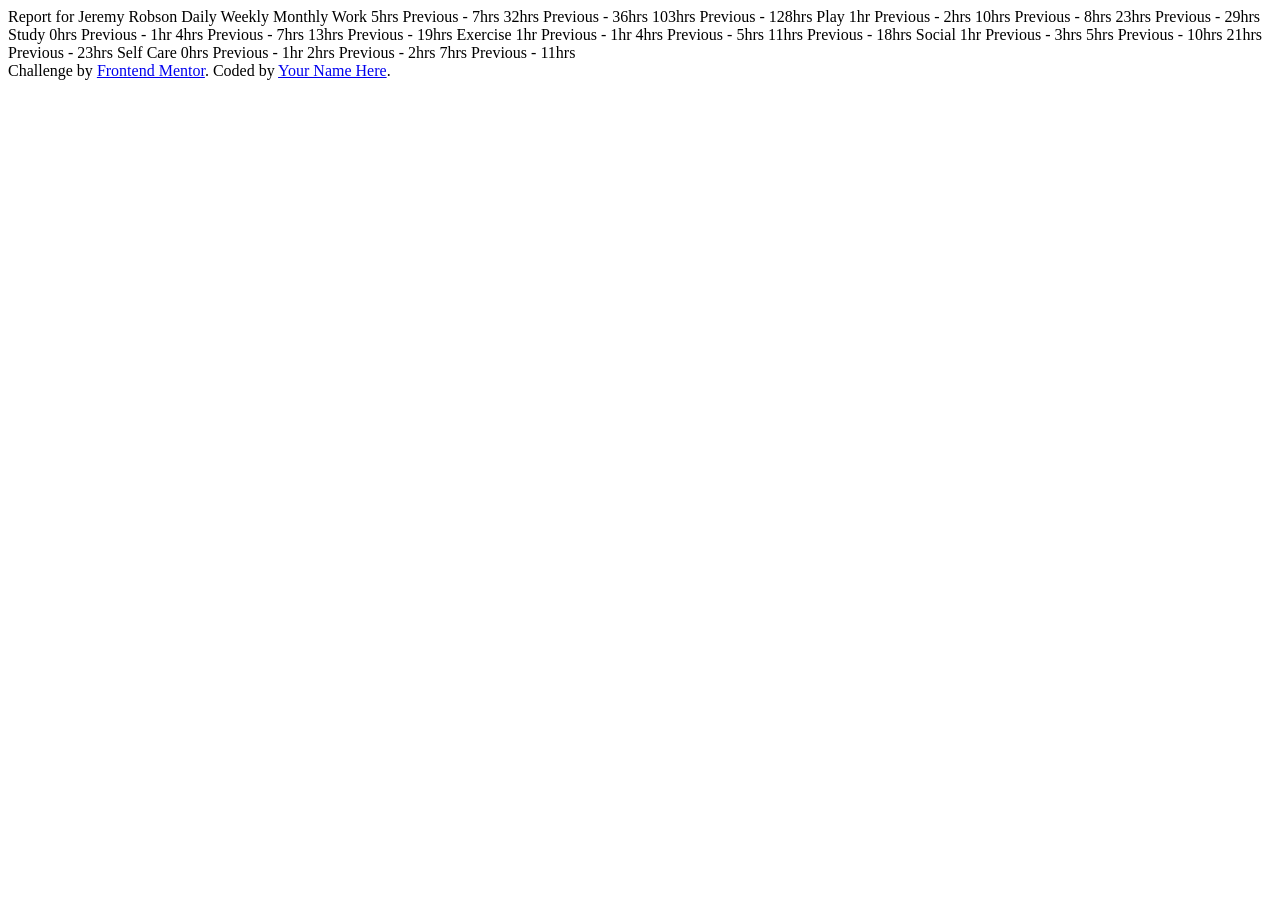
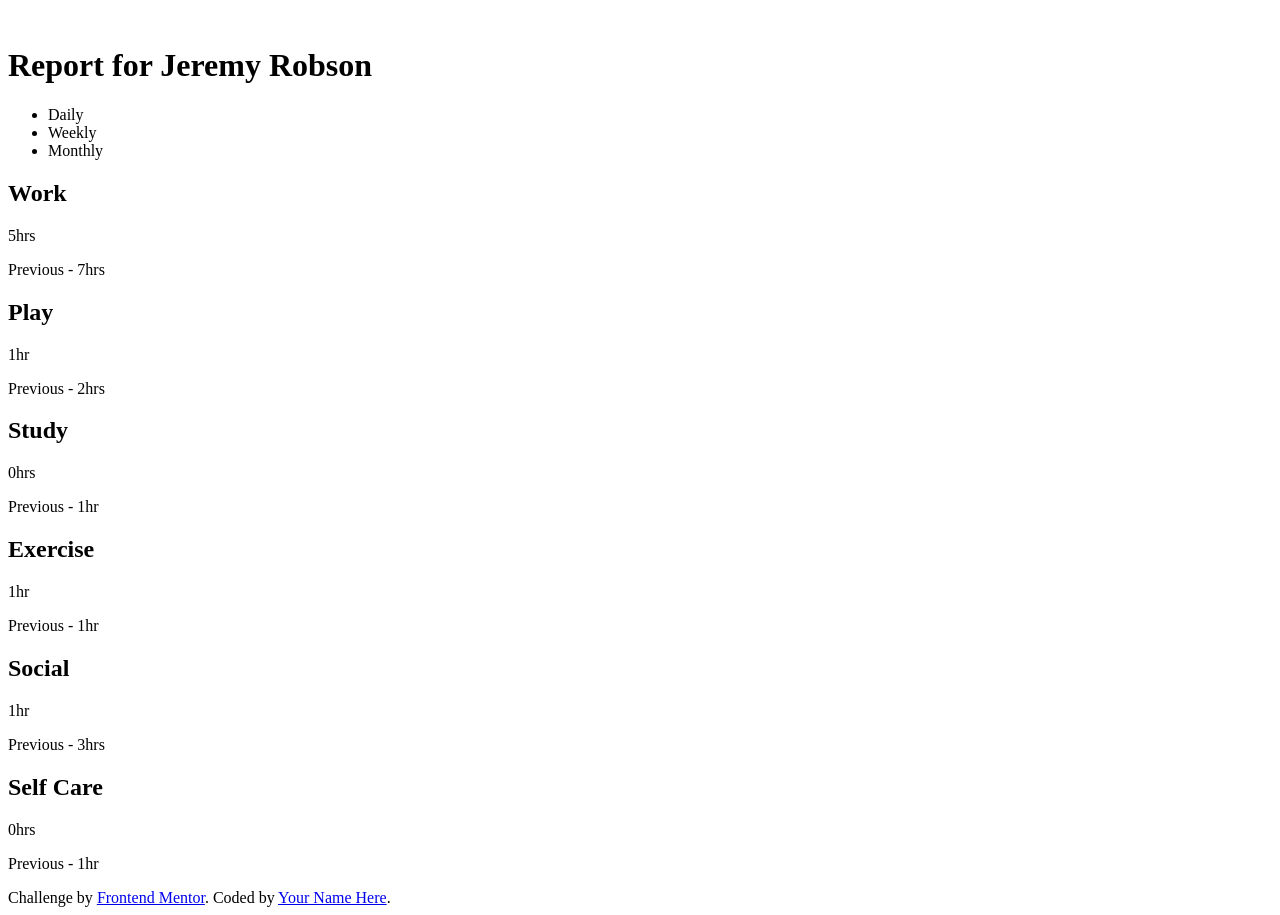
Before and after one commit to DawidOlszewski/Time-Tracking-Dashboard, a plain HTML site: page index.html in a window 1280 px wide. Before the commit the page ends 800 px from the top, so only its background shows below. Drawn offline with Linux system fonts and the light colour scheme.

Commit message:
modernizing html

```diff
--- a/index.html
+++ b/index.html
@@ -13,61 +13,61 @@
   <link rel="stylesheet" href="style.css">
 </head>
 <body>
+  <div>
+    <img src="" alt="">
+    <h1><span>Report for</span>
+    Jeremy Robson</h1>
+    <ul>
+      <li>Daily</li>
+      <li>Weekly</li>
+      <li>Monthly</li>
+    </ul>
+  </div>
 
-  Report for
-  Jeremy Robson
 
-  Daily
-  Weekly
-  Monthly
 
-  Work
-  5hrs <!-- daily -->
-  Previous - 7hrs <!-- daily -->
-  32hrs <!-- weekly -->
-  Previous - 36hrs <!-- weekly -->
-  103hrs <!-- monthly -->
-  Previous - 128hrs <!-- monthly -->
 
-  Play
-  1hr <!-- daily -->
-  Previous - 2hrs <!-- daily -->
-  10hrs <!-- weekly -->
-  Previous - 8hrs <!-- weekly -->
-  23hrs <!-- monthly -->
-  Previous - 29hrs <!-- monthly -->
 
-  Study
-  0hrs <!-- daily -->
-  Previous - 1hr <!-- daily -->
-  4hrs <!-- weekly -->
-  Previous - 7hrs <!-- weekly -->
-  13hrs <!-- monthly -->
-  Previous - 19hrs <!-- monthly -->
+  <h2>Work</h2>
+  <p>5hrs</p> <!-- daily -->
+  <p>Previous - 7hrs</p> <!-- daily -->
 
-  Exercise
-  1hr <!-- daily -->
-  Previous - 1hr <!-- daily -->
-  4hrs <!-- weekly -->
-  Previous - 5hrs <!-- weekly -->
-  11hrs <!-- monthly -->
-  Previous - 18hrs <!-- monthly -->
 
-  Social
-  1hr <!-- daily -->
-  Previous - 3hrs <!-- daily -->
-  5hrs <!-- weekly -->
-  Previous - 10hrs <!-- weekly -->
-  21hrs <!-- monthly -->
-  Previous - 23hrs <!-- monthly -->
 
-  Self Care
-  0hrs <!-- daily -->
-  Previous - 1hr <!-- daily -->
-  2hrs <!-- weekly -->
-  Previous - 2hrs <!-- weekly -->
-  7hrs <!-- monthly -->
-  Previous - 11hrs <!-- monthly -->
+
+  <h2>Play</h2>
+  <p>1hr </p>
+
+  <p>Previous - 2hrs</p>
+
+
+
+  <h2>Study</h2>
+  <p>0hrs <!-- daily --></p>
+
+  <p>Previous - 1hr <!-- daily --></p>
+
+
+
+  <h2>Exercise</h2>
+  <p>1hr <!-- daily --></p>
+  <p>Previous - 1hr <!-- daily --></p>
+
+
+  <h2>Social</h2>
+  <p>1hr <!-- daily --></p>
+  <p>Previous - 3hrs <!-- daily --></p>
+
+
+  <h2>Self Care</h2>
+  <p>
+    0hrs <!-- daily -->
+
+  </p>
+  <p>
+    Previous - 1hr <!-- daily -->
+
+  </p>
 
 
   <div class="attribution">
```
